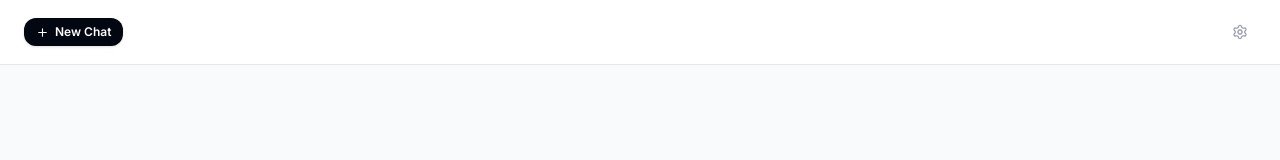
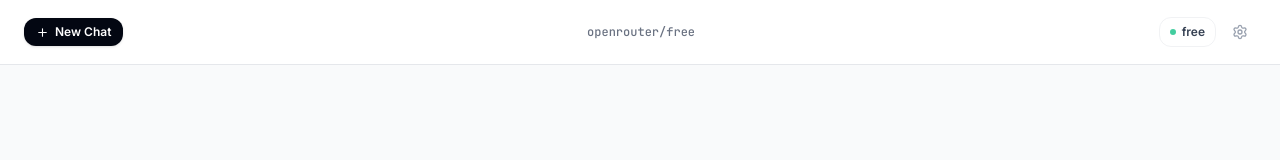
Before and after one commit to saolinek/Chatbot, a React (Vite) app: page / in a window 1280 px wide. Shown: the top 160 px of the page. Built offline with nearby package versions, Linux system fonts and the light colour scheme.

Commit message:
feat: update model list and default system prompt
Reorganize the model selection list to prioritize free-tier options and update the default system prompt to enforce Czech responses.

```diff
--- a/src/App.tsx
+++ b/src/App.tsx
@@ -4,20 +4,18 @@ import { motion, AnimatePresence } from 'motion/react';
 import { Message, Settings } from './types';
 
 const POPULAR_MODELS = [
+  { id: 'openrouter/free', name: 'OpenRouter Free', provider: 'OpenRouter', tier: 'Free' },
+  { id: 'google/gemini-2.5-flash:free', name: 'Gemini 2.5 Flash (Free)', provider: 'Google', tier: 'Free' },
+  { id: 'meta-llama/llama-3-8b-instruct:free', name: 'Llama 3.8B (Free)', provider: 'Meta', tier: 'Free' },
   { id: 'anthropic/claude-3.7-sonnet', name: 'Claude 3.7 Sonnet', provider: 'Anthropic', tier: 'Premium' },
   { id: 'anthropic/claude-3.5-sonnet', name: 'Claude 3.5 Sonnet', provider: 'Anthropic', tier: 'Premium' },
   { id: 'deepseek/deepseek-r1', name: 'DeepSeek R1', provider: 'DeepSeek', tier: 'Reasoning' },
-  { id: 'google/gemini-2.5-pro', name: 'Gemini 2.5 Pro', provider: 'Google', tier: 'Premium' },
-  { id: 'google/gemini-2.5-flash', name: 'Gemini 2.5 Flash', provider: 'Google', tier: 'Fast' },
-  { id: 'meta-llama/llama-3.3-70b-instruct', name: 'Llama 3.3 70B', provider: 'Meta', tier: 'Standard' },
-  { id: 'google/gemini-2.5-flash:free', name: 'Gemini 2.5 Flash (Free)', provider: 'Google', tier: 'Free' },
-  { id: 'meta-llama/llama-3-8b-instruct:free', name: 'Llama 3.8B (Free)', provider: 'Meta', tier: 'Free' },
 ];
 
 const defaultSettings: Settings = {
   apiKey: '',
-  model: 'anthropic/claude-3.7-sonnet',
-  systemPrompt: 'You are a helpful, minimalist AI assistant. Keep responses clear and concise.',
+  model: 'openrouter/free',
+  systemPrompt: 'You are a helpful, minimalist AI assistant. Keep responses clear and concise. Odpovídej vždy česky',
 };
 
 export default function App() {
@@ -88,7 +86,13 @@ export default function App() {
         if (response.ok) {
           const result = await response.json();
           if (result && result.data) {
-            setAllModels(result.data);
+            const mapped = result.data.map((m: any) => {
+              if (m.id === 'openrouter/auto') {
+                return { ...m, id: 'openrouter/free', name: 'OpenRouter Free' };
+              }
+              return m;
+            });
+            setAllModels(mapped);
           }
         }
       } catch (e) {
@@ -132,7 +136,7 @@ export default function App() {
         },
         body: JSON.stringify({
           messages: messagesToSend,
-          model: settings.model,
+          model: settings.model === 'openrouter/free' ? 'openrouter/auto' : settings.model,
         }),
       });
 
@@ -202,13 +206,21 @@ export default function App() {
           </button>
         </div>
 
+        <div
+          onClick={() => setIsModelPickerOpen(true)}
+          className="hidden sm:block text-xs font-medium text-gray-500 hover:text-gray-900 transition-colors font-mono cursor-pointer select-none"
+        >
+          {settings.model}
+        </div>
+
         <div className="flex items-center gap-2">
-          {settings.apiKey && (
-            <span className="inline-flex items-center gap-1.5 px-2.5 py-1 rounded-full text-xs font-medium bg-gray-100 text-gray-600 border border-gray-200">
-              <span className="w-1.5 h-1.5 rounded-full bg-emerald-500 animate-pulse"></span>
-              {settings.model.split('/').pop()}
-            </span>
-          )}
+          <span
+            onClick={() => setIsModelPickerOpen(true)}
+            className="inline-flex items-center gap-1.5 px-2.5 py-1.5 rounded-xl text-xs font-semibold bg-gray-150/75 hover:bg-gray-200/80 text-gray-700 transition-all cursor-pointer select-none border border-gray-200/55"
+          >
+            <span className="w-1.5 h-1.5 rounded-full bg-emerald-500 animate-pulse"></span>
+            <span>{settings.model.split('/').pop()}</span>
+          </span>
           <button
             onClick={() => setIsSettingsOpen(true)}
             className="p-2 text-gray-400 hover:text-gray-900 hover:bg-gray-100 transition-all rounded-full"
@@ -275,12 +287,7 @@ export default function App() {
         /* The Actual Chat Workspace */
         <>
           <main className="flex-1 overflow-y-auto p-4 sm:p-6 w-full max-w-4xl mx-auto flex flex-col gap-6">
-            {messages.length === 0 && (
-              <div className="flex-1 flex flex-col items-center justify-center text-center py-20 select-none">
-                <Bot className="w-8 h-8 text-gray-300 mb-2 animate-pulse" />
-                <p className="text-xs text-gray-400 font-mono">Select a model with + and type a message to start</p>
-              </div>
-            )}
+            {messages.length === 0 && null}
 
             <AnimatePresence initial={false}>
               {messages.map((msg, i) => (
@@ -432,7 +439,7 @@ export default function App() {
                     value={input}
                     onChange={(e) => setInput(e.target.value)}
                     onKeyDown={handleKeyDown}
-                    placeholder={`Message ${settings.model.split('/').pop()}...`}
+                    placeholder=""
                     rows={1}
                     className="w-full bg-transparent border-none py-3.5 pl-1 pr-14 text-sm resize-none focus:outline-none text-gray-800 placeholder:text-gray-400 max-h-[200px]"
                     style={{
```
